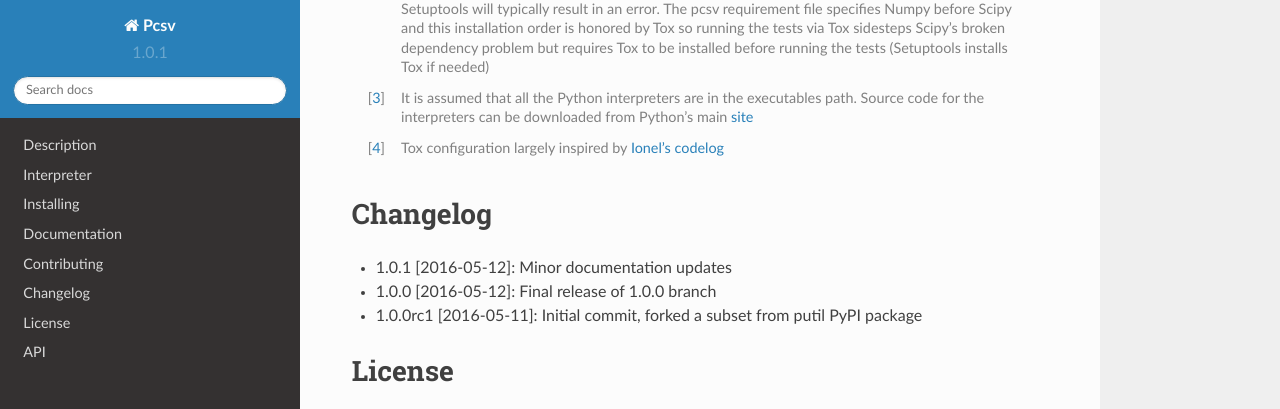
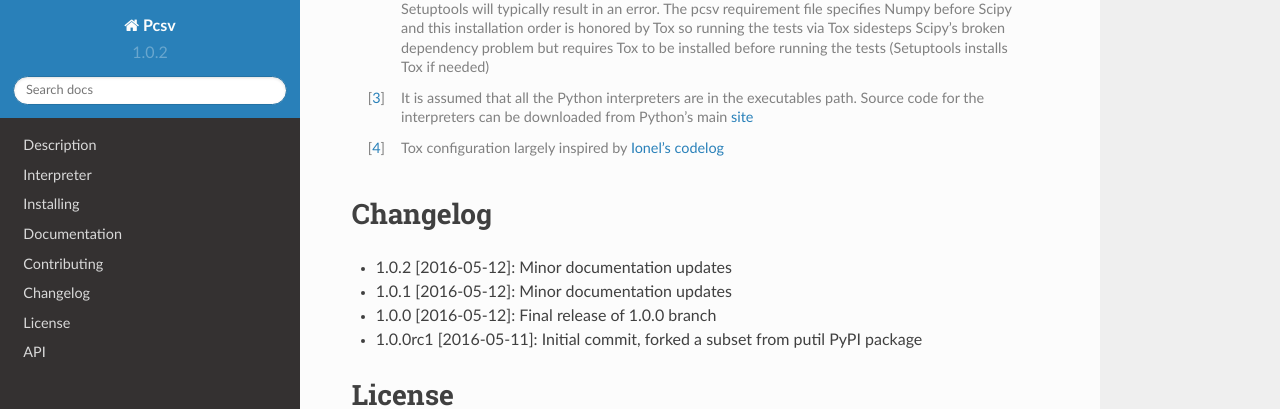
Before and after one commit to pmacosta/pcsv, a Sphinx documentation site: the page built from docs/index.rst, in a window 1280 px wide and 900 px high, scrolled down 8561 px, cut to the strip 0-409 px from the top of the window. Built offline with Sphinx 7.4.7 and the Read the Docs theme 2.0.0, drawn with Linux system fonts in a browser that asks for light colours.

Commit message:
Minor documentation updates

```diff
--- a/CHANGELOG.rst
+++ b/CHANGELOG.rst
@@ -5,6 +5,8 @@
 Changelog
 =========
 
+* 1.0.2 [2016-05-12]: Minor documentation updates
+
 * 1.0.1 [2016-05-12]: Minor documentation updates
 
 * 1.0.0 [2016-05-12]: Final release of 1.0.0 branch
--- a/docs/conf.py
+++ b/docs/conf.py
@@ -63,9 +63,9 @@ copyright = u'2013-2016, Pablo Acosta-Serafini'
 # built documents.
 #
 # The short X.Y version.
-version = '1.0.1'
+version = '1.0.2'
 # The full version, including alpha/beta/rc tags.
-release = '1.0.1'
+release = '1.0.2'
 
 # The language for content autogenerated by Sphinx. Refer to documentation
 # for a list of supported languages.
@@ -239,7 +239,7 @@ latex_documents = [
 # One entry per manual page. List of tuples
 # (source start file, name, description, authors, manual section).
 man_pages = [
-    ('index', 'Pcsv library', u'src Documentation',
+    ('index', 'Pcsv module', u'src Documentation',
      [u'Pablo Acosta-Serafini'], 1)
 ]
 
@@ -255,10 +255,10 @@ man_pages = [
 texinfo_documents = [
   (
     'index',
-    'Pcsv library',
+    'Pcsv module',
     u'src Documentation',
     u'Pablo Acosta-Serafini',
-    'Pcsv library',
+    'Pcsv module',
     (
         'This module can be used to handle comma-separated values (CSV) '
         'files and do lightweight processing of their data with support for '
@@ -284,7 +284,7 @@ texinfo_documents = [
 # -- Options for Epub output ----------------------------------------------
 
 # Bibliographic Dublin Core info.
-epub_title = u'Pcsv library'
+epub_title = u'Pcsv module'
 epub_author = u'Pablo Acosta-Serafini'
 epub_publisher = u'Pablo Acosta-Serafini'
 epub_copyright = u'2013-2016, Pablo Acosta-Serafini'
--- a/pcsv/version.py
+++ b/pcsv/version.py
@@ -10,7 +10,7 @@ from __future__ import print_function
 ###
 # Global variables
 ###
-VERSION_INFO = (1, 0, 1, 'final', 0)
+VERSION_INFO = (1, 0, 2, 'final', 0)
 
 
 ###
```
